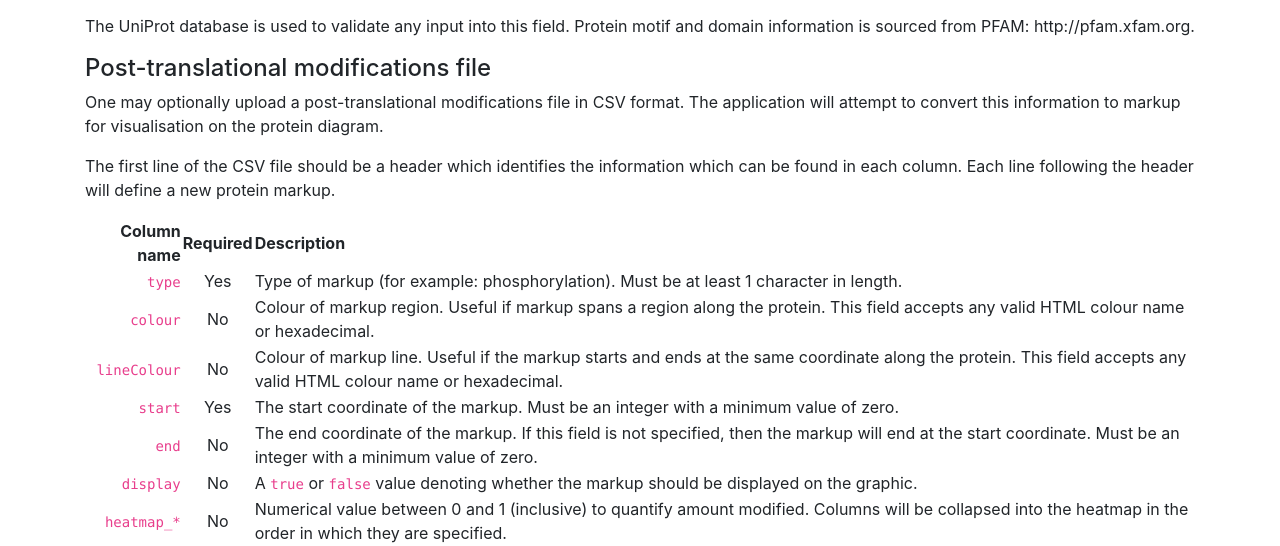
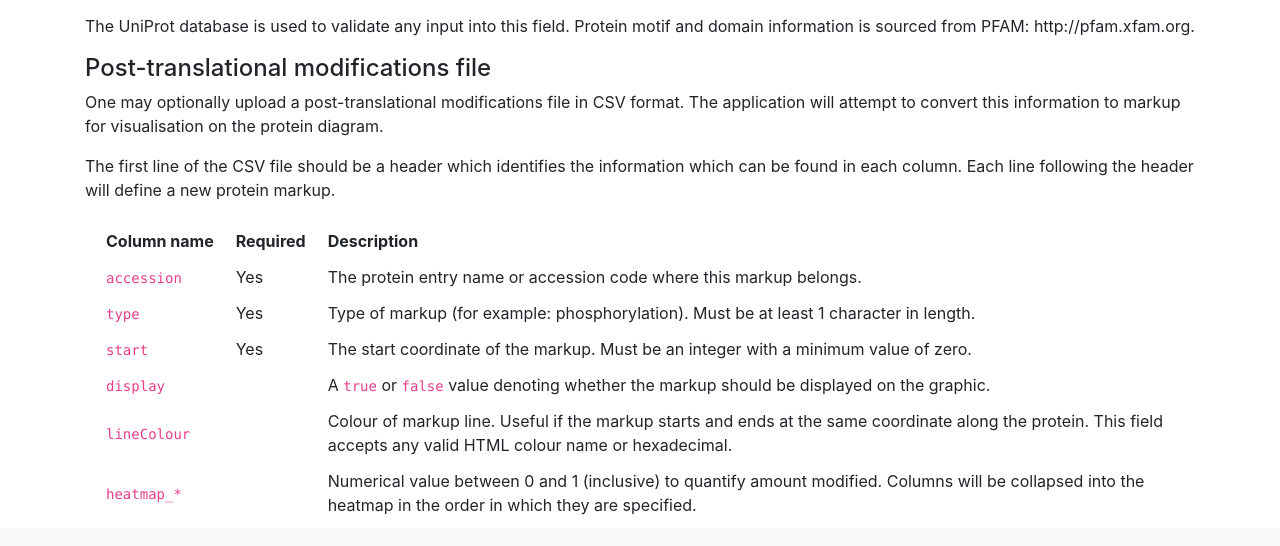
Before and after one commit to ChildrensMedicalResearchInstitute/ptm-visquant, a Flask app: page /how-to in a window 1280 px wide. Shown: the part 378-924 px from the top of the page. After the commit the page ends 893 px from the top, so only its background shows below. Run offline with Flask 2, Linux system fonts and the light colour scheme; some libraries are stand-ins or nearby versions.

Commit message:
Decouple CSS from base.css and format how-to table

```diff
--- a/how_to.md
+++ b/how_to.md
@@ -17,11 +17,10 @@ One may optionally upload a post-translational modifications file in CSV format.
 The first line of the CSV file should be a header which identifies the information which can be found in each column. Each line following the header will define a new protein markup.
 
 |Column name|Required|Description|
-|-:|:-:|:-|
+|:-|:-|:-|
+|`accession`|Yes|The protein entry name or accession code where this markup belongs.|
 |`type`|Yes|Type of markup (for example: phosphorylation). Must be at least 1 character in length.|
-|`colour`|No|Colour of markup region. Useful if markup spans a region along the protein. This field accepts any valid HTML colour name or hexadecimal.|
-|`lineColour`|No|Colour of markup line. Useful if the markup starts and ends at the same coordinate along the protein. This field accepts any valid HTML colour name or hexadecimal.|
 |`start`|Yes|The start coordinate of the markup. Must be an integer with a minimum value of zero.|
-|`end`|No|The end coordinate of the markup. If this field is not specified, then the markup will end at the start coordinate. Must be an integer with a minimum value of zero.|
-|`display`|No|A `true` or `false` value denoting whether the markup should be displayed on the graphic.|
-|`heatmap_*`|No|Numerical value between 0 and 1 (inclusive) to quantify amount modified. Columns will be collapsed into the heatmap in the order in which they are specified.|
+|`display`||A `true` or `false` value denoting whether the markup should be displayed on the graphic.|
+|`lineColour`||Colour of markup line. Useful if the markup starts and ends at the same coordinate along the protein. This field accepts any valid HTML colour name or hexadecimal.|
+|`heatmap_*`||Numerical value between 0 and 1 (inclusive) to quantify amount modified. Columns will be collapsed into the heatmap in the order in which they are specified.|
--- /dev/null
+++ b/static/css/article.css
@@ -0,0 +1,8 @@
+table {
+    border-collapse: separate;
+    border-spacing: 20px 10px;
+}
+
+th {
+    white-space: nowrap;
+}
--- a/static/css/base.css
+++ b/static/css/base.css
@@ -9,23 +9,3 @@ h1 {
 .nav-item {
     list-style-type: none;
 }
-
-.card {
-    margin: 20px 0px;
-}
-
-.field-error {
-    color: red;
-}
-
-.vis-box {
-    overflow-x: auto;
-}
-
-label.bold-label {
-    font-weight: bold;
-}
-
-label.left-label {
-    text-align: right;
-}
--- a/templates/article.html
+++ b/templates/article.html
@@ -1,6 +1,7 @@
 {% extends "base.html" %}
 
 {% block styles %}
+<link rel="stylesheet" href="{{ url_for('static', filename='css/article.css') }}">
 {% endblock %}
 
 {% block content %}
--- a/templates/ptm_mapper.html
+++ b/templates/ptm_mapper.html
@@ -1,6 +1,7 @@
 {% extends "base.html" %}
 
 {% block styles %}
+<link rel="stylesheet" href="{{ url_for('static', filename='css/ptm-mapper.css') }}">
 {% endblock %}
 
 {% block content %}
```
Also changed, not shown: how_to.html (+21 -26 lines), static/css/ptm-mapper.css (added, +20 -0 lines).
